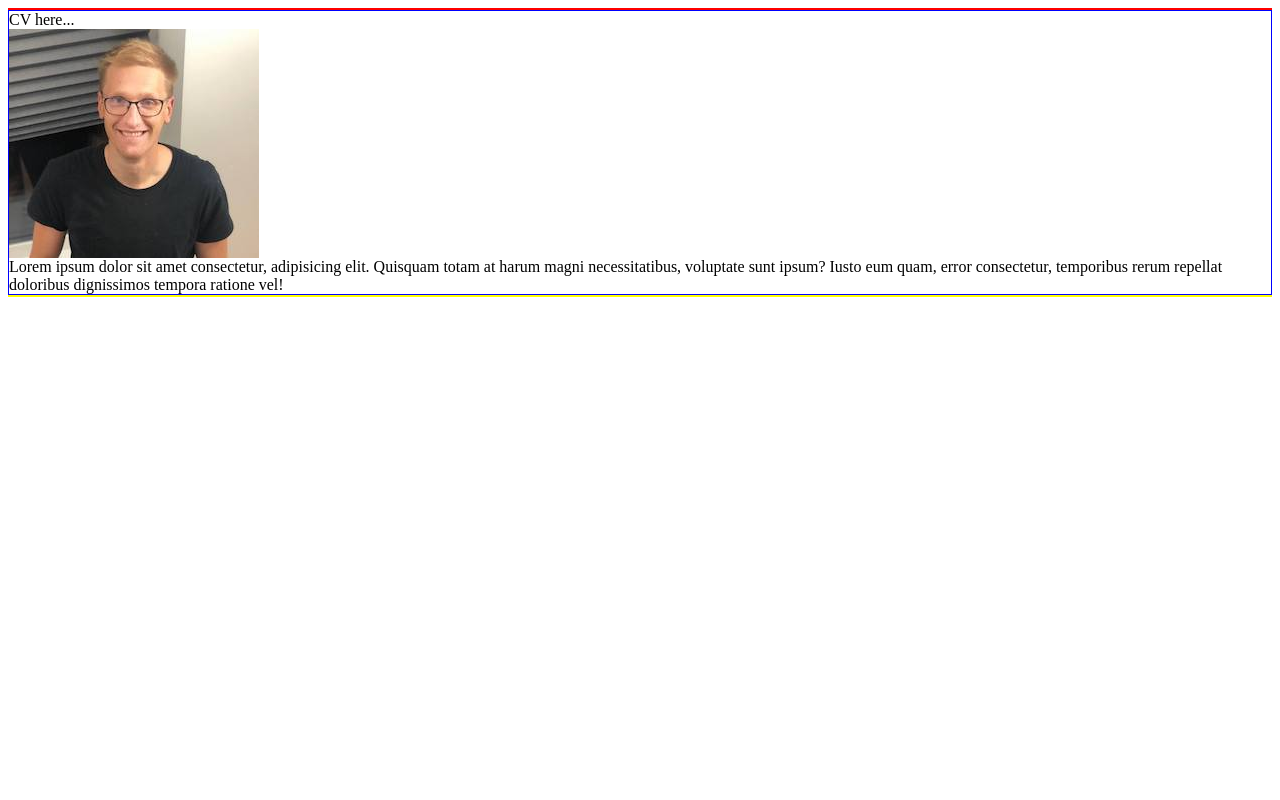
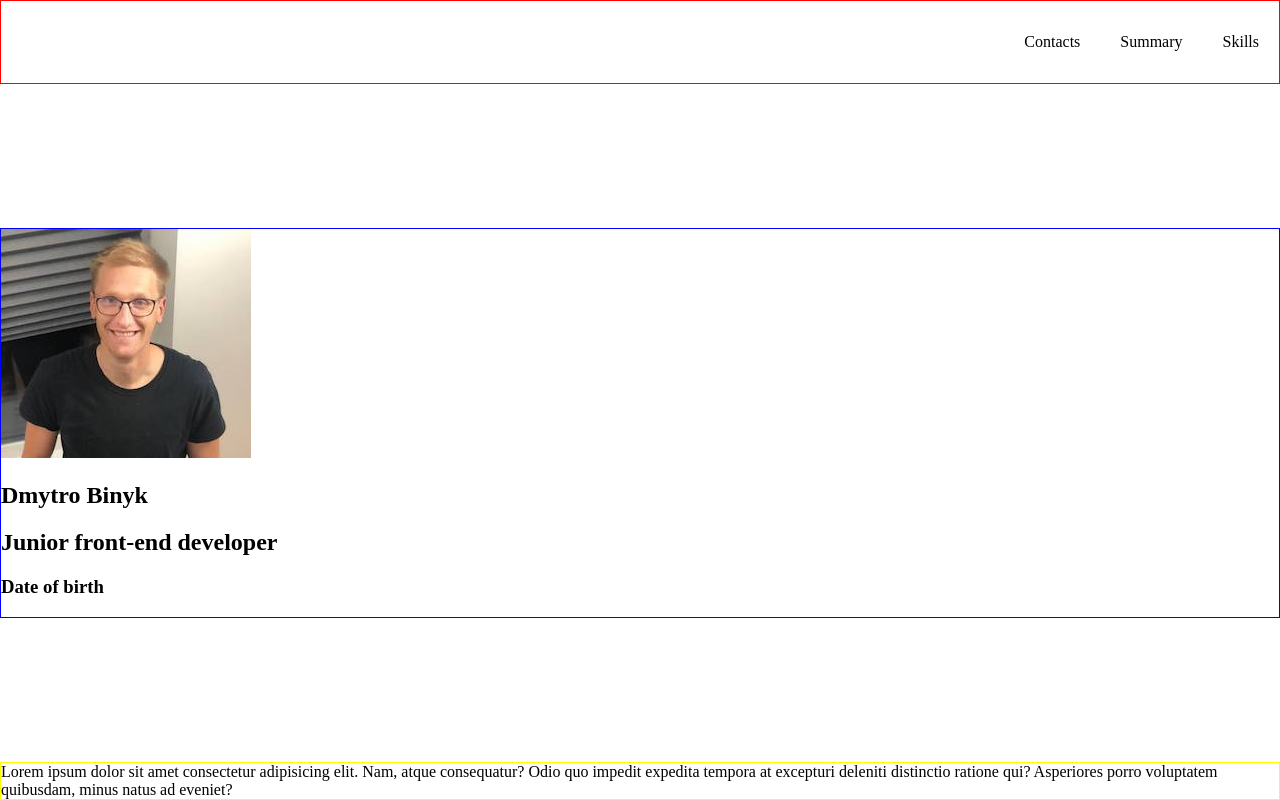
Before and after one commit to dmytrobin/rsschool-cv, a plain HTML site: page index.html in a window 1280 px wide. Drawn offline with Linux system fonts and the light colour scheme.

Commit message:
feat: update basic structure

```diff
--- a/css/style.css
+++ b/css/style.css
@@ -1,14 +1,79 @@
 * {
   box-sizing: border-box;
 }
+@media (max-width: 768px) {
+  .section {
+    width: 100%;
+  }
+}
 /* background-image: url('../assets/img/image.jpg'); */
+body {
+  min-height: 100vh;
+  margin: 0;
+  padding: 0;
+  display: flex;
+  flex-direction: column;
+  justify-content: space-between;
+  font-family: "Raleway";
+}
+
 .header {
-    border: 1px solid red;.
+  border: 1px solid red;
 }
+.nav-list {
+  display: flex;
+  justify-content: flex-end;
+  align-items: center;
+}
+
 .main {
-    border: 1px solid blue;.
+  border: 1px solid blue;
 }
 
 .footer {
-    border: 1px solid yellow;.
+  border: 1px solid yellow;
 }
+
+.container {
+  max-width: 1440px;
+  margin: 0 auto;
+}
+
+html {
+  scroll-behavior: smooth;
+}
+
+.nav-list {
+  list-style: none;
+}
+
+.nav-link {
+  padding: 0 20px;
+  line-height: 50px;
+  text-decoration: none;
+  font-family: "Raleway";
+  color: #000;
+}
+
+.nav-link {
+  transition: 0.3s;
+}
+
+.section-item a {
+  color: #829985;
+  text-decoration: none;
+  transition: color 0.5s;
+}
+
+.section-item a:hover {
+  color: #4d2323;
+}
+
+.main-container {
+  display: flex;
+  flex-wrap: wrap;
+}
+
+.section {
+  width: 50%;
+}
--- a/index.html
+++ b/index.html
@@ -1,32 +1,69 @@
+<!DOCTYPE html>
+
 <html lang="en">
   <head>
-  <meta charset="UTF-8">
+    <meta charset="UTF-8" />
     <title>cv</title>
-  <link rel="icon" href="./assets/favicon.ico">
-  <link href="https://fonts.googleapis.com/css?family=Roboto:300,400" rel="stylesheet">
-  <link rel="stylesheet" href="/css/style.css">
+    <link rel="icon" href="./assets/favicon.ico" />
+    <link
+      href="https://fonts.googleapis.com/css?family=Roboto:300,400"
+      rel="stylesheet"
+    />
+    <link rel="stylesheet" href="/css/style.css" />
     <script src="js/index.js"></script>
-  <link rel="preconnect" href="https://fonts.googleapis.com">
-  <link rel="preconnect" href="https://fonts.gstatic.com" crossorigin>
-  <link href="https://fonts.googleapis.com/css2?family=Bebas+Neue&display=swap" rel="stylesheet">
-  <link href="https://fonts.googleapis.com/css2?family=Bebas+Neue&display=swap" rel="stylesheet">
-  <meta name="viewport" content="width=device-width, initial-scale=1.0">
+    <link rel="preconnect" href="https://fonts.googleapis.com" />
+    <link rel="preconnect" href="https://fonts.gstatic.com" crossorigin />
+    <link
+      href="https://fonts.googleapis.com/css2?family=Bebas+Neue&display=swap"
+      rel="stylesheet"
+    />
+    <link
+      href="https://fonts.googleapis.com/css2?family=Bebas+Neue&display=swap"
+      rel="stylesheet"
+    />
+    <meta name="viewport" content="width=device-width, initial-scale=1.0" />
   </head>
 
   <body>
-<header class="header"></header>
+    <header class="header">
+      <div class="container">
+        <nav class="nav">
+          <ul class="nav-list">
+            <li class="nav-item">
+              <a href="#contacts" class="nav-link">Contacts</a>
+            </li>
+            <li class="nav-item">
+              <a href="#summary" class="nav-link">Summary</a>
+            </li>
+            <li class="nav-item">
+              <a href="#skills" class="nav-link">Skills</a>
+            </li>
+          </ul>
+        </nav>
+      </div>
+    </header>
+
     <main class="main">
-    <div>CV here...</div>
+      <div class="container">
+        <section id="profile" class="section-profile">
+          <img src="./assets/img/avatar1.jpg" alt="my photo" />
 
-    <img src="./assets/img/avatar1.jpg" alt="my photo">
-      <div>
+          <div class="section-profile-title">
+            <h1>Dmytro Binyk</h1>
+            <h2>Junior front-end developer</h2>
+            <h3>Date of birth</h3>
+          </div>
+        </section>
+      </div>
+    </main>
 
-          Lorem ipsum dolor sit amet consectetur, adipisicing elit. Quisquam totam at harum magni necessitatibus, voluptate sunt ipsum? Iusto eum quam, error consectetur, temporibus rerum repellat doloribus dignissimos tempora ratione vel!
+    <footer class="footer">
+      <div class="container">
+        Lorem ipsum dolor sit amet consectetur adipisicing elit. Nam, atque
+        consequatur? Odio quo impedit expedita tempora at excepturi deleniti
+        distinctio ratione qui? Asperiores porro voluptatem quibusdam, minus
+        natus ad eveniet?
       </div>
-
-  </main>
- <footer class="footer"></footer>
+    </footer>
   </body>
-
-
 </html>
```
Lines whose indentation alone changed are shown as unchanged.
